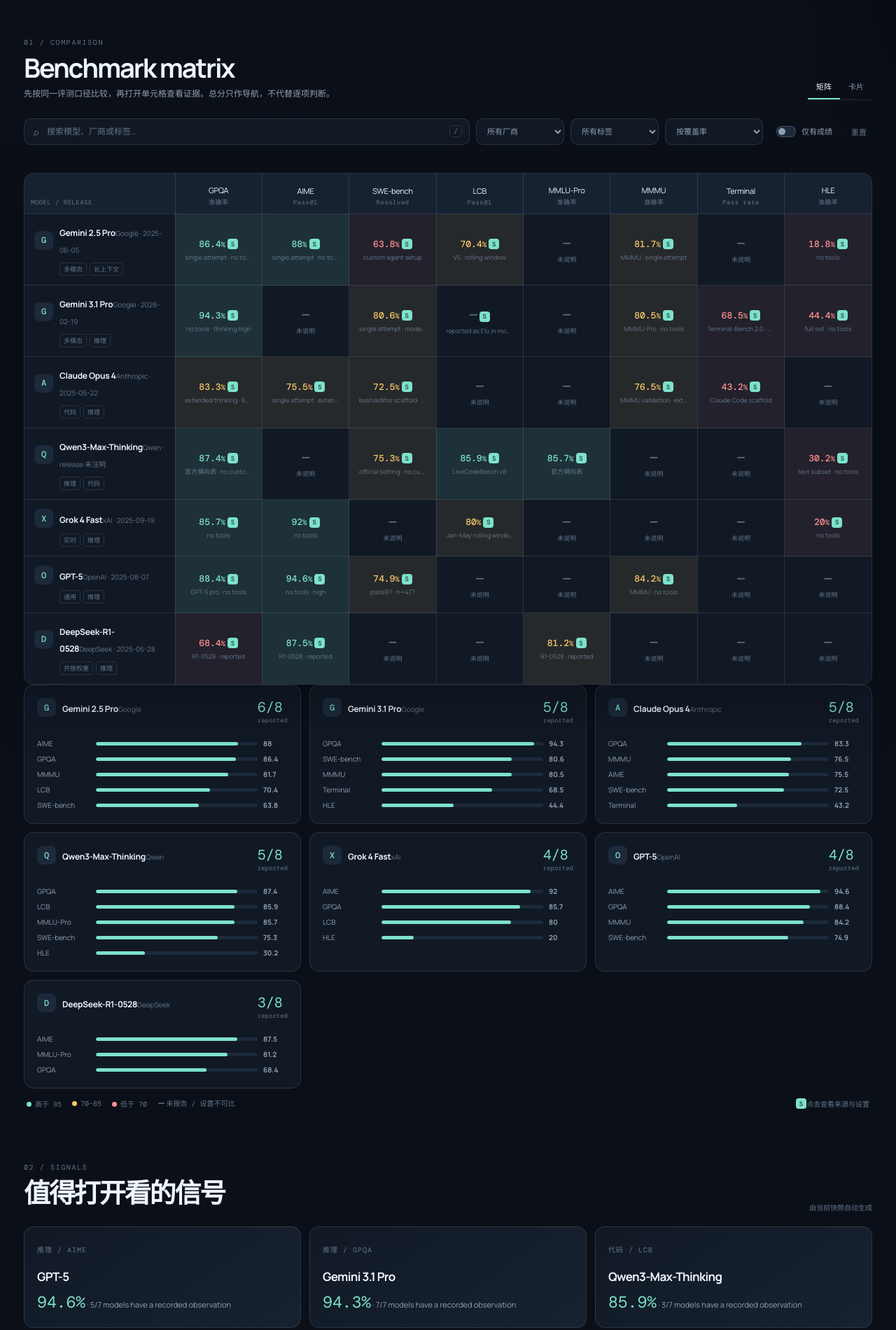
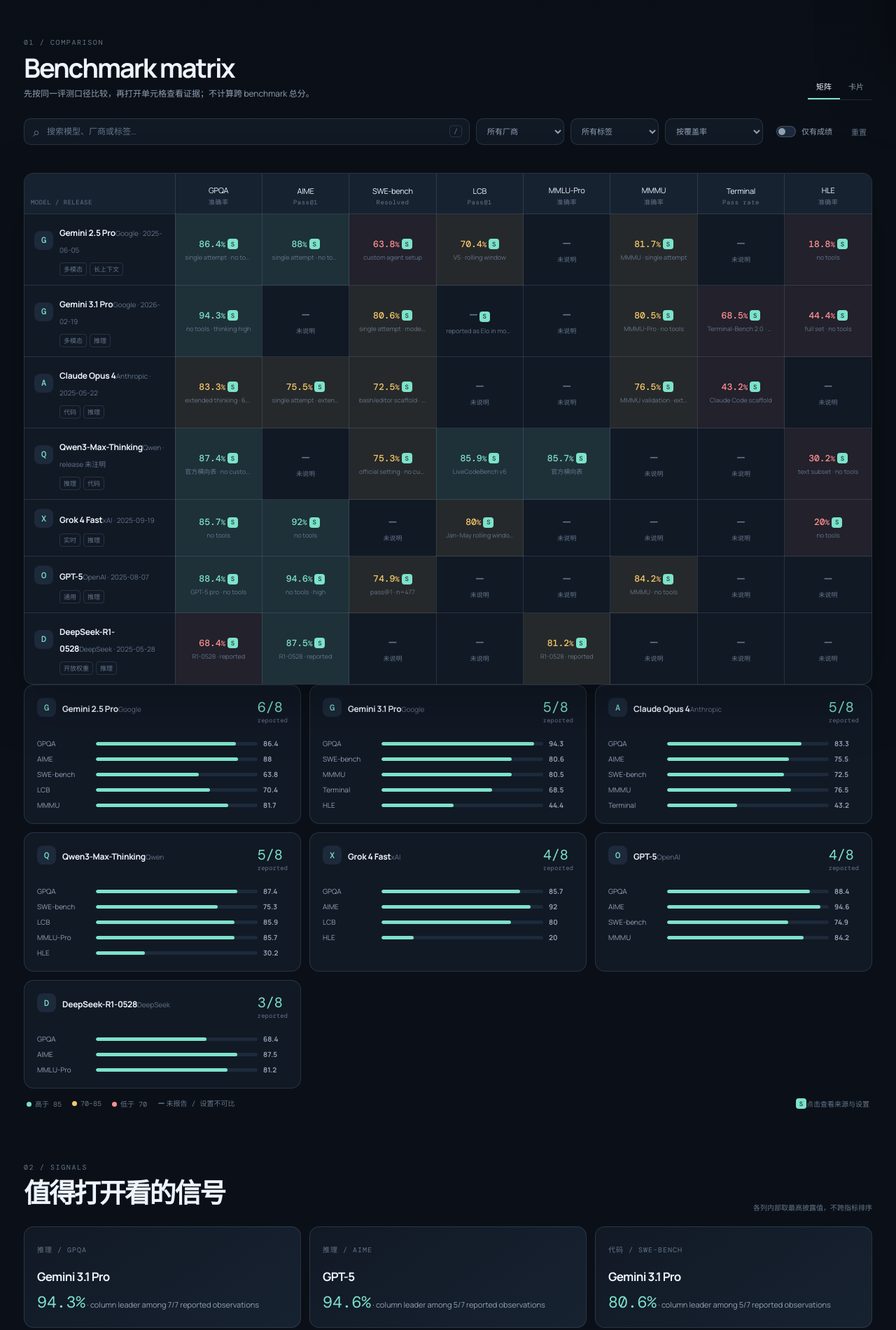
Before and after one commit to OptHuang/frontier-model-bench, a plain HTML site: page index.html in a window 1280 px wide. Shown: the part 680-2580 px from the top of the page at 70% size. Drawn offline with nearby package versions, Linux system fonts and the light colour scheme.

Commit message:
Avoid cross-benchmark rankings

```diff
--- a/app.js
+++ b/app.js
@@ -167,7 +167,9 @@
     const models = filteredModels();
     const benchmarks = state.data.benchmarks || [];
     els.cardsView.innerHTML = models.map((model) => {
-      const ranked = benchmarks.map((bench) => ({ bench, entry: scoreEntry(model, bench.id) })).filter(({ entry }) => entry.value !== null && entry.value !== undefined).sort((a, b) => b.entry.value - a.entry.value).slice(0, 5);
+      // Keep the registry order here.  Sorting raw percentages across
+      // heterogeneous benchmarks would create a misleading mini-ranking.
+      const ranked = benchmarks.map((bench) => ({ bench, entry: scoreEntry(model, bench.id) })).filter(({ entry }) => entry.value !== null && entry.value !== undefined).slice(0, 5);
       const recorded = benchmarks.filter((bench) => scoreEntry(model, bench.id).value !== null && scoreEntry(model, bench.id).value !== undefined).length;
       return `<article class="model-card" data-model="${esc(model.id)}" tabindex="0" role="button" aria-label="查看 ${esc(model.name)} 详情"><div class="card-top"><div class="model-line"><span class="model-mark">${esc(model.mark || model.name.slice(0, 1))}</span><span><span class="model-name">${esc(model.name)}</span><span class="model-provider">${esc(model.provider)}</span></span></div><span class="card-score">${recorded}/${benchmarks.length}<small>reported</small></span></div><div class="mini-bars">${ranked.map(({ bench, entry }) => `<div class="mini-bar-row"><span>${esc(bench.short || bench.name)}</span><span class="mini-bar-track"><span style="width:${Math.min(100, Number(entry.value) / Number(bench.scale || 100) * 100)}%"></span></span><strong>${fmt(entry.value)}</strong></div>`).join("")}</div></article>`;
     }).join("");
@@ -178,9 +180,9 @@
     const models = state.data.models || [];
     const signals = benchmarks.map((bench) => {
       const values = models.map((model) => ({ model, entry: scoreEntry(model, bench.id) })).filter(({ entry }) => entry.value !== null && entry.value !== undefined).sort((a, b) => Number(b.entry.value) - Number(a.entry.value));
-      return { bench, best: values[0], count: values.length };
-    }).filter((signal) => signal.best).sort((a, b) => Number(b.best.entry.value) - Number(a.best.entry.value)).slice(0, 3);
-    els.spotlightGrid.innerHTML = signals.map(({ bench, best, count }) => `<article class="spotlight-card"><span class="spotlight-kicker">${esc(bench.familyLabel || bench.family)} / ${esc(bench.short || bench.name)}</span><h3>${esc(best.model.name)}</h3><p><span class="spotlight-number">${fmt(best.entry.value)}${esc(bench.unit || "")}</span> · ${count}/${models.length} models have a recorded observation</p></article>`).join("");
+      return { bench, best: values[0], count: values.length, order: benchmarks.indexOf(bench) };
+    }).filter((signal) => signal.best).sort((a, b) => b.count - a.count || a.order - b.order).slice(0, 3);
+    els.spotlightGrid.innerHTML = signals.map(({ bench, best, count }) => `<article class="spotlight-card"><span class="spotlight-kicker">${esc(bench.familyLabel || bench.family)} / ${esc(bench.short || bench.name)}</span><h3>${esc(best.model.name)}</h3><p><span class="spotlight-number">${fmt(best.entry.value)}${esc(bench.unit || "")}</span> · column leader among ${count}/${models.length} reported observations</p></article>`).join("");
   }
 
   function render() {
@@ -203,7 +205,8 @@
     const entry = benchmark ? scoreEntry(model, benchmark.id) : null;
     const source = entry ? sourceFor(entry.sourceId) : null;
     const benchmarks = state.data.benchmarks || [];
-    const recorded = benchmarks.map((bench) => ({ bench, entry: scoreEntry(model, bench.id) })).filter(({ entry: value }) => value.value !== null && value.value !== undefined).sort((a, b) => Number(b.entry.value) - Number(a.entry.value));
+    // Preserve benchmark registry order; values use different metrics/scales.
+    const recorded = benchmarks.map((bench) => ({ bench, entry: scoreEntry(model, bench.id) })).filter(({ entry: value }) => value.value !== null && value.value !== undefined);
     const mainScore = entry || (recorded[0] ? recorded[0].entry : null);
     const mainBench = benchmark || (recorded[0] ? recorded[0].bench : null);
     const status = mainScore ? statusLabel(mainScore) : "未报告";
--- a/index.html
+++ b/index.html
@@ -85,7 +85,7 @@
             <div>
               <p class="section-index">01 / COMPARISON</p>
               <h2 id="matrixTitle">Benchmark matrix</h2>
-              <p class="section-subtitle">先按同一评测口径比较，再打开单元格查看证据。总分只作导航，不代替逐项判断。</p>
+              <p class="section-subtitle">先按同一评测口径比较，再打开单元格查看证据；不计算跨 benchmark 总分。</p>
             </div>
             <div class="view-switcher" role="tablist" aria-label="视图切换">
               <button class="view-tab active" role="tab" aria-selected="true" data-view="matrix">矩阵</button>
@@ -154,7 +154,7 @@
               <p class="section-index">02 / SIGNALS</p>
               <h2 id="spotlightTitle">值得打开看的信号</h2>
             </div>
-            <span class="section-note">由当前快照自动生成</span>
+            <span class="section-note">各列内部取最高披露值，不跨指标排序</span>
           </div>
           <div id="spotlightGrid" class="spotlight-grid"></div>
         </section>
```
